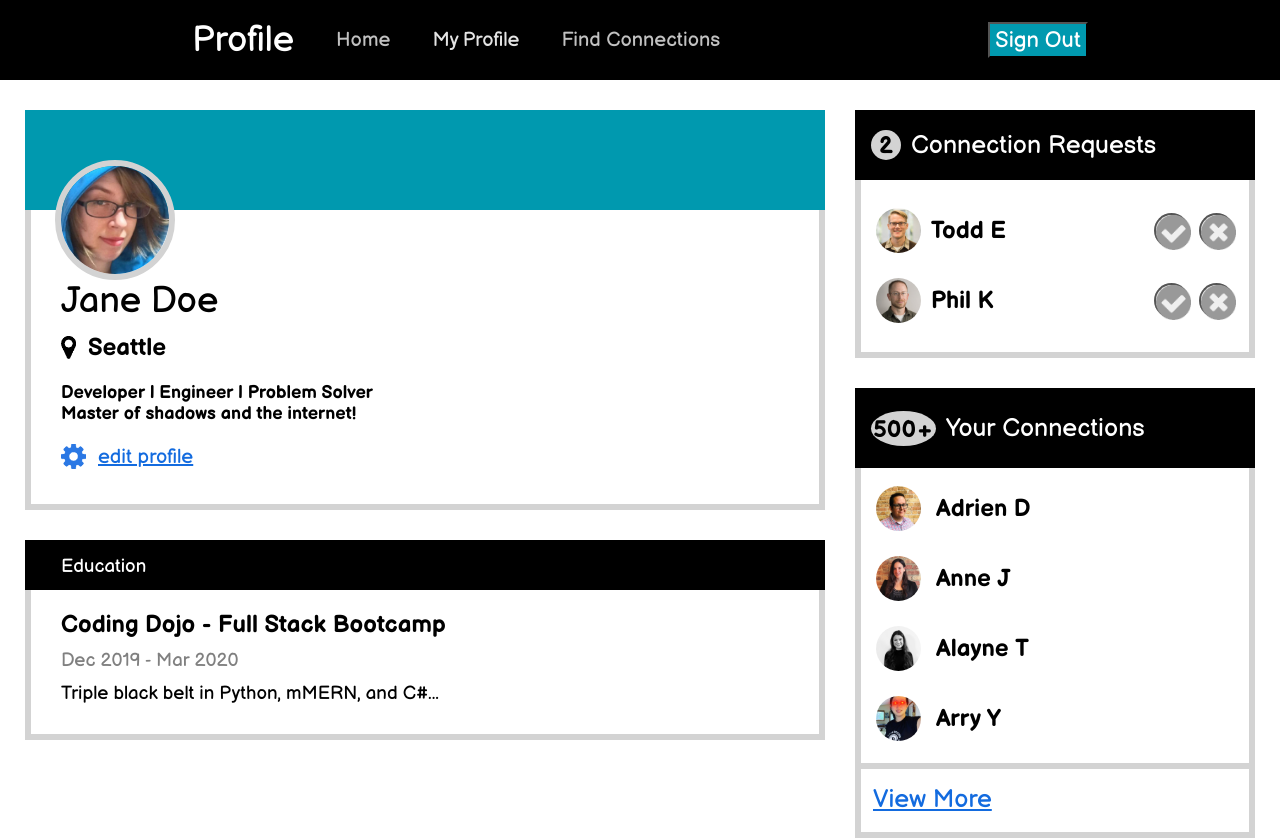
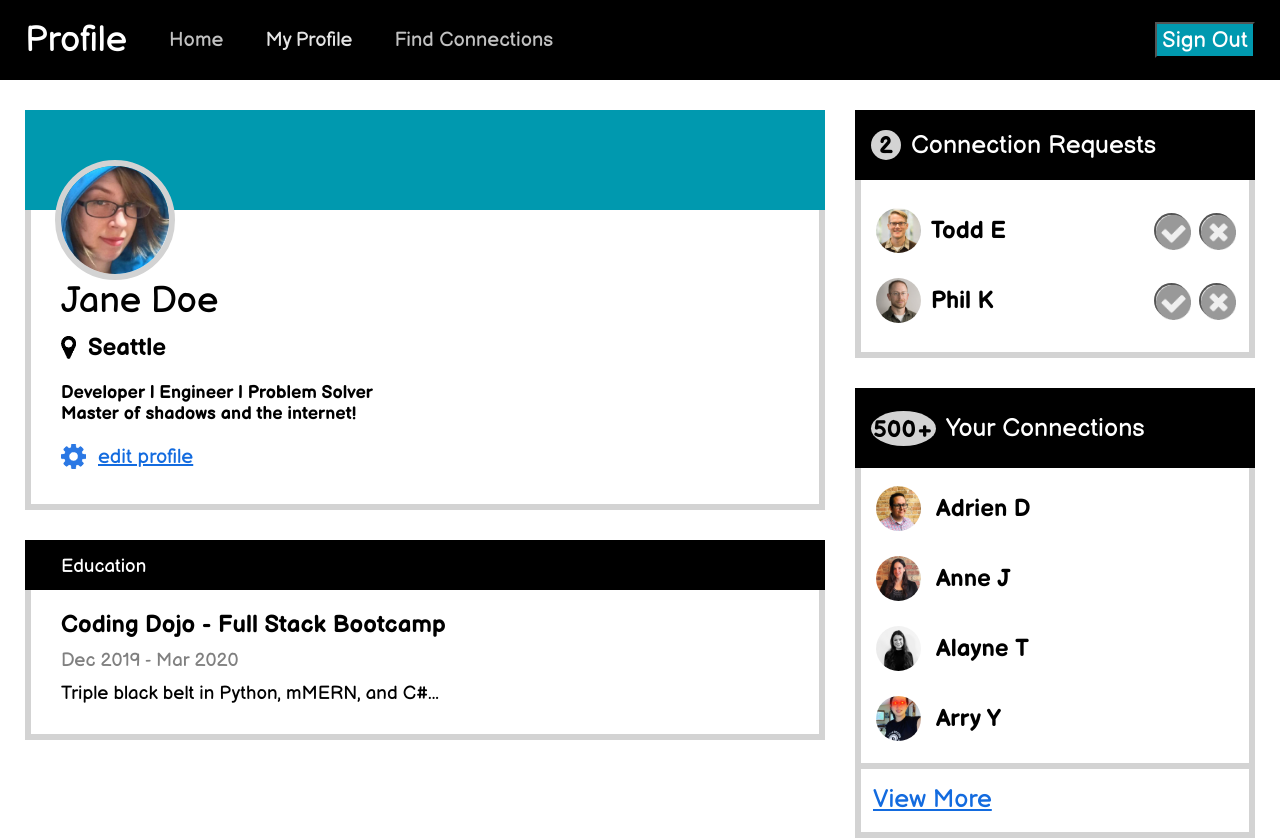
Before and after one commit to CragarDev/Burke_Craig_Assignment_profilePage, a plain HTML site: page index.html in a window 1280 px wide. Drawn offline with Linux system fonts and the light colour scheme.

Commit message:
updatedt the width of the inside nav bar

```diff
--- a/style.css
+++ b/style.css
@@ -49,7 +49,7 @@
   justify-content: space-between;
   /* background-color: orange; */
   min-height: 80px;
-  width: 70%;
+  width: 1230px;
   margin: 0 auto;
 }
 
```
